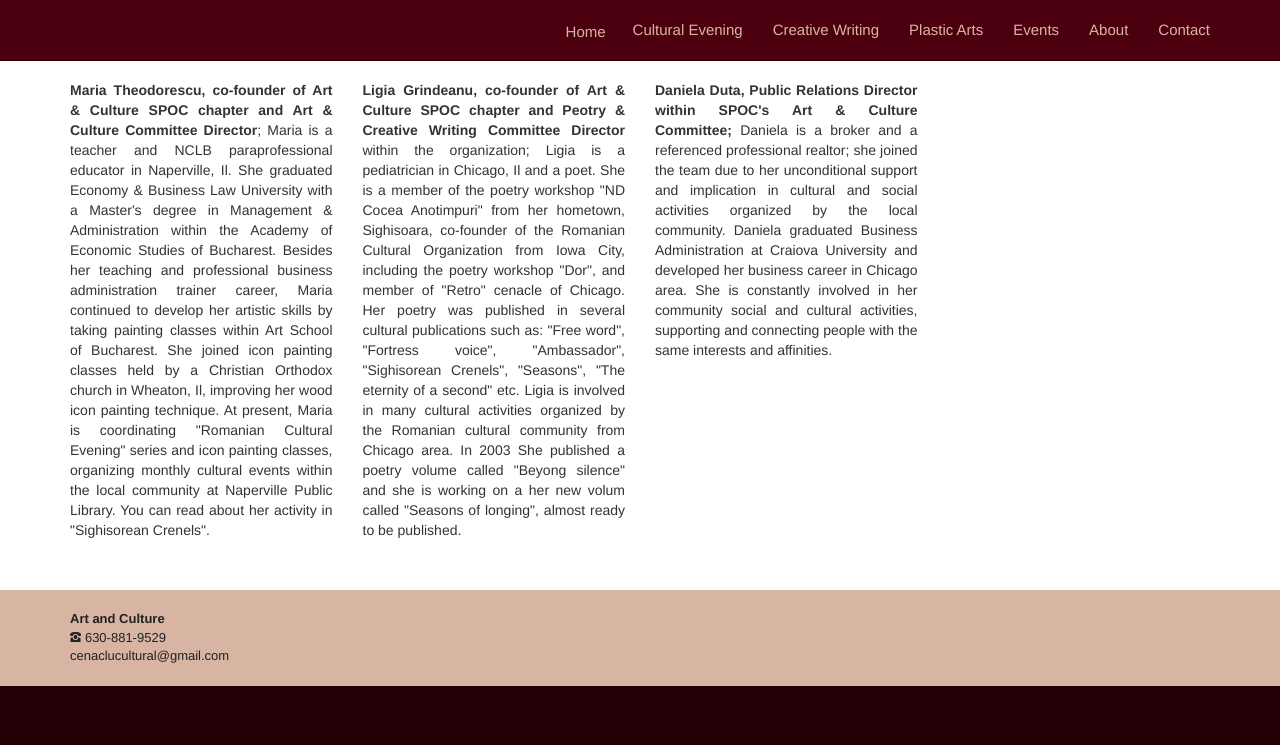
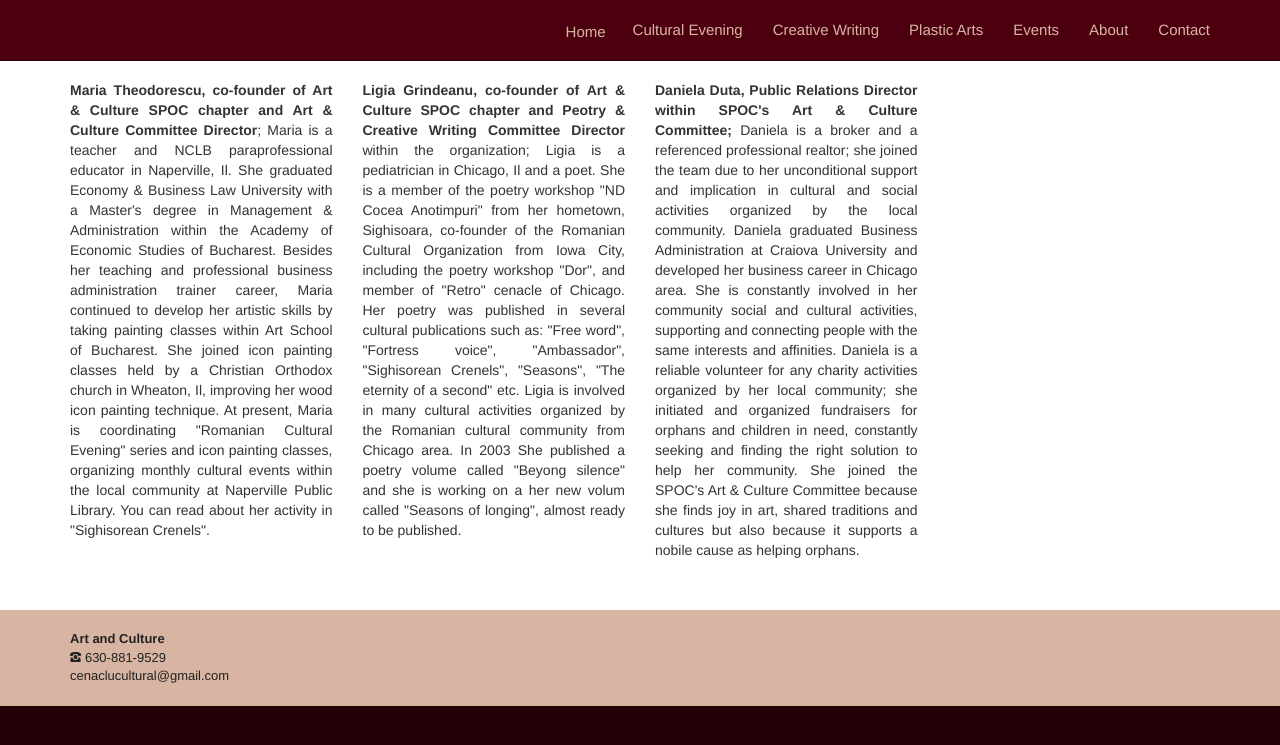
Before and after one commit to adrianth/culteve, a Jekyll site: the page built from en/about.html, in a window 1280 px wide. Shown: the top 745 px of the page. Built offline with Jekyll 4.4.1, drawn with Linux system fonts in a browser that asks for light colours.

Commit message:
About cu Daniela

```diff
--- a/en/about.html
+++ b/en/about.html
@@ -22,7 +22,8 @@ title: About
         </div>
         <div class="col-sm-3">
             <p style="text-align: justify">
-            <strong>Daniela Duta, Public Relations Director within SPOC's Art & Culture Committee;</strong> Daniela is a broker and a referenced professional realtor; she joined the team due to her unconditional support and implication in cultural and social activities organized by the local community. Daniela graduated Business Administration at Craiova University and developed her business career in Chicago area. She is constantly involved in her community social and cultural activities, supporting and connecting people with the same interests and affinities.
+            <strong>Daniela Duta, Public Relations Director within SPOC's Art & Culture Committee;</strong> Daniela is a broker and a referenced professional realtor; she joined the team due to her unconditional support and implication in cultural and social activities organized by the local community. Daniela graduated Business Administration at Craiova University and developed her business career in Chicago area. She is constantly involved in her community social and cultural activities, supporting and connecting people with the same interests and affinities. Daniela is a reliable volunteer for any charity activities organized by her local community; she initiated and organized fundraisers for orphans and children in need, constantly seeking and finding the right solution to help her community.
+            She joined the SPOC's Art & Culture Committee because she finds joy in art, shared traditions and cultures but also because it supports a nobile cause as helping orphans.
 
             </p>
 
```
